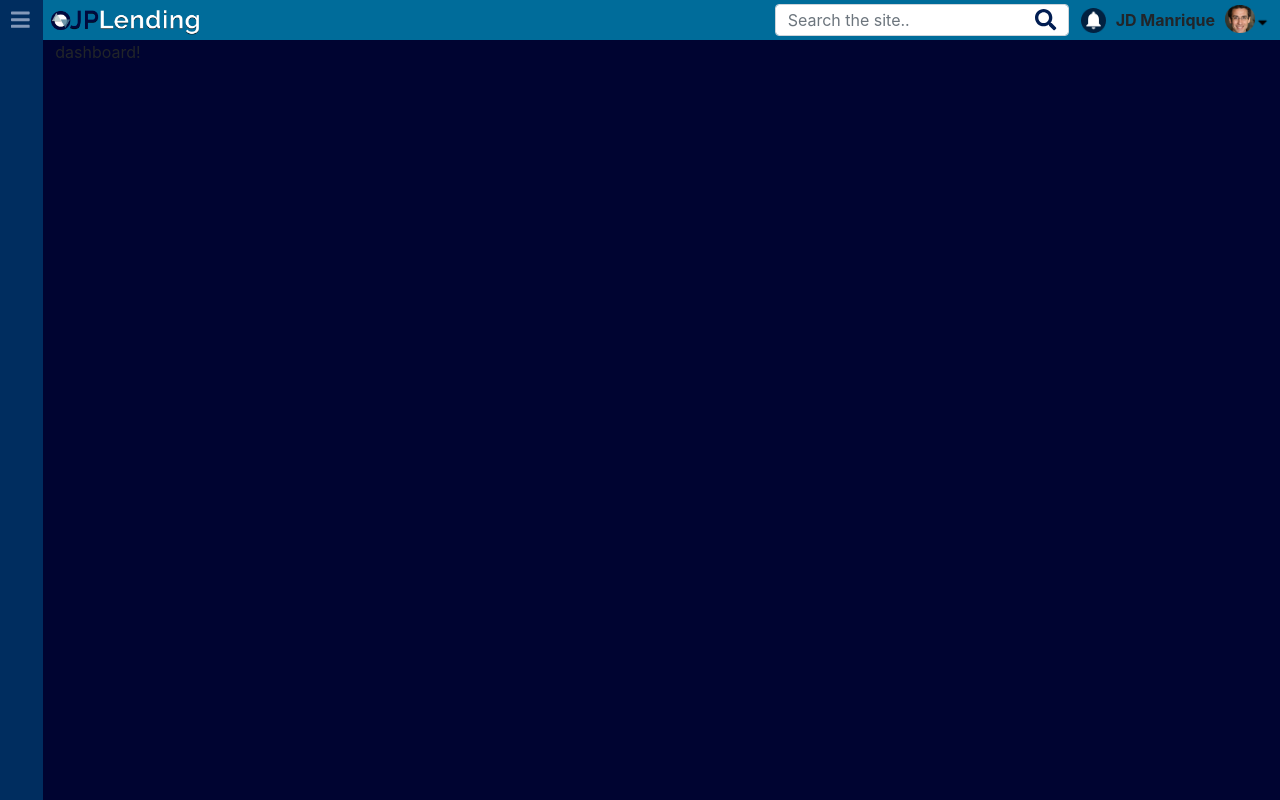
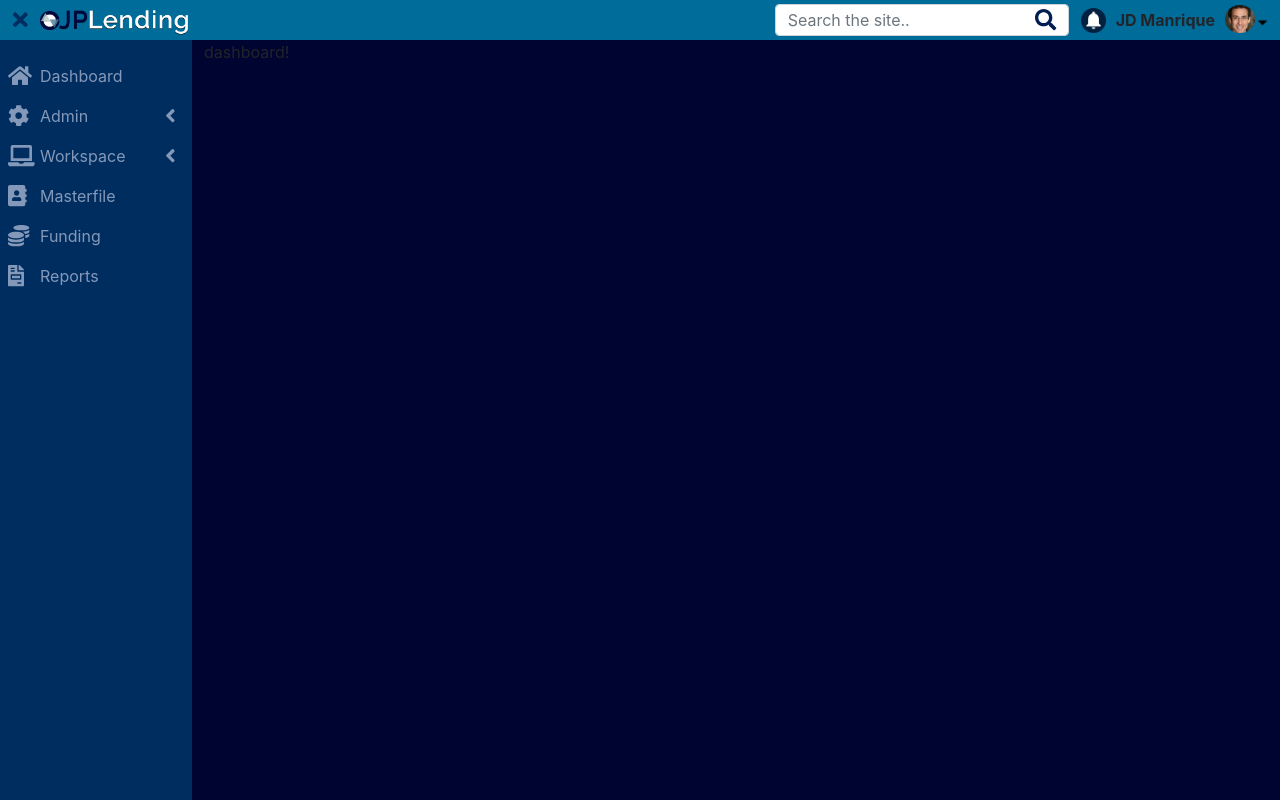
Before and after one commit to jdmanrique/myLendingApp, an Angular app in the folder myLendingApp-UI/: page /dashboard in a window 1280 px wide. Built offline with nearby package versions, Linux system fonts and the light colour scheme.

Commit message:
Sidebar adjustments

```diff
--- a/myLendingApp-UI/src/app/layout/components/content-layout/content-layout.component.html
+++ b/myLendingApp-UI/src/app/layout/components/content-layout/content-layout.component.html
@@ -1,7 +1,7 @@
 <div id="layoutMain">
-    <app-sidebar></app-sidebar>
+    <app-titlebar></app-titlebar>
     <div class="main-container">
-        <app-titlebar></app-titlebar>
+        <app-sidebar></app-sidebar>
         <div id="layoutMain_content" class="container-fluid">
             <router-outlet></router-outlet>
         </div>
--- a/myLendingApp-UI/src/app/layout/components/sidebar/sidebar.component.html
+++ b/myLendingApp-UI/src/app/layout/components/sidebar/sidebar.component.html
@@ -1,9 +1,5 @@
 <div class="sidebar-nav-main">
-    <div class="sidebar-menu-container" #sideBarMenuContainer name="sideBarMenuContainer">
-        <fa-icon class="sidebar-menu-icon" [icon]="'times'" (click)="toggleSideBar(false)" *ngIf="sideBarToggled" size="lg"></fa-icon>
-        <fa-icon class="sidebar-menu-icon" [icon]="'bars'" (click)="toggleSideBar(true)" *ngIf="!sideBarToggled" size="lg"></fa-icon>
-    </div>
-    <div class="sidebar-nav-container" #sideBarNavContainer name="sidebarNavContainer">
+    <div class="sidebar-nav-container" #sideBarNavContainer name="sideBarNavContainer" [ngClass]="sideBarToggled ? 'toggled' : ''">
         <nav class="sidebar-nav accordion">
             <div *ngFor="let item of navItems" class="sidebar-nav-item" id="{item.id}}" [ngClass]="!item.isCollapsed && item.submenu ? 'selected': ''">
                 <div  class="sidebar-nav-item-container">
--- a/myLendingApp-UI/src/app/layout/components/sidebar/sidebar.component.ts
+++ b/myLendingApp-UI/src/app/layout/components/sidebar/sidebar.component.ts
@@ -12,15 +12,13 @@ import { ActivatedRoute, Router } from '@angular/router';
   styleUrls: ['./sidebar.component.scss']
 })
 export class SidebarComponent implements OnInit {
-  @ViewChild('sideBarMenuContainer') sideBarMenuContainer: ElementRef;
-  @ViewChild('sideBarNavContainer') sideBarNavContainer: ElementRef;
 
   navItems: INavItem[];
   isCollapsed = true;
+  subscriptions: Subscription = new Subscription();
   sideBarToggled: boolean;
-  subscriptions: Subscription = new Subscription();
 
-  constructor(private layoutService: LayoutService, private renderer: Renderer2, private route: Router) {
+  constructor(private layoutService: LayoutService, private route: Router) {
     this.navItems = layoutService.navigationItems;
   }
 
@@ -31,33 +29,11 @@ export class SidebarComponent implements OnInit {
         this.sideBarToggled = value;
       })
     );
-
-    this.subscriptions.add(
-      this.route.events.subscribe(x => console.log(x))
-    );
   }
 
   redirectTo(item: INavItem) {
     this.layoutService.redirectTo(item);
   }
 
-  toggleSideBar(value: boolean) {
-    this.layoutService.toggleSideBar(value);
-    this.applyClass(value);
-  }
-
   // Private methods
-  private subscribe() {
-  }
-
-  private applyClass(value: boolean) {
-    if (value) {
-      this.renderer.addClass(this.sideBarMenuContainer.nativeElement, 'toggled');
-      this.renderer.addClass(this.sideBarNavContainer.nativeElement, 'toggled');
-    }
-    else {
-      this.renderer.removeClass(this.sideBarMenuContainer.nativeElement, 'toggled');
-      this.renderer.removeClass(this.sideBarNavContainer.nativeElement, 'toggled');
-    }
-  }
 }
--- a/myLendingApp-UI/src/app/layout/components/titlebar/titlebar.component.html
+++ b/myLendingApp-UI/src/app/layout/components/titlebar/titlebar.component.html
@@ -1,8 +1,8 @@
 <div class="titlebar-container" name="titleBarContainer" #titleBarContainer>
-    <!-- <div class="titlebar-menu-container" name="titleBarMenuContainer" #titleBarMenuContainer>
-        <span class="titlebar-menu-close-icon" (click)="toggleSideBar(false)" *ngIf="sideBarToggled"></span>
-        <span class="titlebar-menu-icon" (click)="toggleSideBar(true)" *ngIf="!sideBarToggled"></span>
-    </div> -->
+    <div class="titlebar-menutoggle-container">
+      <fa-icon class="titlebar-menutoggle-icon" [icon]="'times'" (click)="toggleSideBar(false)" *ngIf="sideBarToggled" size="lg"></fa-icon>
+      <fa-icon class="titlebar-menutoggle-icon" [icon]="'bars'" (click)="toggleSideBar(true)" *ngIf="!sideBarToggled" size="lg"></fa-icon>
+    </div>
     <div class="titlebar-logo-container">
       <a [routerLink]="'/dashboard'">
         <img class="titlebar-logo-icon" [src]="'./assets/icons/nav/logo.png'"/>
--- a/myLendingApp-UI/src/app/layout/components/titlebar/titlebar.component.ts
+++ b/myLendingApp-UI/src/app/layout/components/titlebar/titlebar.component.ts
@@ -8,29 +8,15 @@ import { Component, OnInit, Renderer2, ElementRef, ViewChild } from '@angular/co
 })
 export class TitlebarComponent implements OnInit {
 
-  @ViewChild('titleBarContainer') titleBarContainer: ElementRef;
-  @ViewChild('titleBarMenuContainer') titleBarMenuContainer: ElementRef;
-
   sideBarToggled: boolean;
   constructor(private layoutService: LayoutService, private renderer: Renderer2) { }
 
   ngOnInit(): void {
+    this.toggleSideBar(true);
   }
 
   toggleSideBar(value: boolean) {
     this.sideBarToggled = value;
     this.layoutService.toggleSideBar(value);
-    this.applyClass(value);
-  }
-
-  private applyClass(value: boolean) {
-    if (value) {
-      this.renderer.addClass(this.titleBarContainer.nativeElement, 'toggled');
-      this.renderer.addClass(this.titleBarMenuContainer.nativeElement, 'toggled');
-    }
-    else {
-      this.renderer.removeClass(this.titleBarContainer.nativeElement, 'toggled');
-      this.renderer.removeClass(this.titleBarMenuContainer.nativeElement, 'toggled');
-    }
   }
 }
--- a/myLendingApp-UI/src/app/layout/service/layout.service.ts
+++ b/myLendingApp-UI/src/app/layout/service/layout.service.ts
@@ -10,7 +10,7 @@ import { BehaviorSubject } from 'rxjs';
 })
 export class LayoutService {
 
-  sideBarToggled: BehaviorSubject<boolean> = new BehaviorSubject<boolean>(false);
+  sideBarToggled: BehaviorSubject<boolean> = new BehaviorSubject<boolean>(true);
 
   get navigationItems() {
     return sideNavItems;
--- a/myLendingApp-UI/src/styles/navigation/_layout.scss
+++ b/myLendingApp-UI/src/styles/navigation/_layout.scss
@@ -1,13 +1,13 @@
 #layoutMain {
     @extend .container-fluid, .w-100, .no-gutters, .p-0, .h-100;
     display: flex;
-    flex-direction: row;
+    flex-direction: column;
 
     .main-container {
         @extend .w-100, .h-100;
         display: flex;
-        flex-direction: column;
-
+        flex-direction: row;
+        height: calc(100vh - 3rem);
         #layoutMain_content {
             flex-grow: 2;
             background-color: $custom-color-oxfordblue;
--- a/myLendingApp-UI/src/styles/navigation/_sidebar.scss
+++ b/myLendingApp-UI/src/styles/navigation/_sidebar.scss
@@ -3,27 +3,9 @@ app-sidebar {
 }
 .sidebar-nav-main {
 
-    .sidebar-menu-container {
-        justify-content: center;
-        width: 2.5rem;
-        height: $titlebar-base-height;
-        align-items: center;
-        display: flex;
-        margin-right: .2rem;
-        transition: all .15s ease-in-out;
-
-        &.toggled {
-          margin-left: 10rem;
-          transform: translateX(0);
-        }
-
-        .sidebar-menu-icon {
-          color: $custom-color-shadowblue;
-          cursor: pointer;
-        }
-    }
-
     .sidebar-nav-container {
+        padding-top: 1rem;
+        min-width: $sidebar-base-width;
         margin-left: -$sidebar-base-width;
         transform: translateX(-$sidebar-base-width);
         transition: all .15s ease-in-out;
@@ -38,7 +20,6 @@ app-sidebar {
         }
 
         .sidebar-nav {
-            height: calc(100vh - 2.5rem);
             display: flex;
             flex-direction: column;
 
--- a/myLendingApp-UI/src/styles/navigation/_titlebar.scss
+++ b/myLendingApp-UI/src/styles/navigation/_titlebar.scss
@@ -17,6 +17,19 @@ app-titlebar {
     justify-content: space-between;
     flex-basis: 50px;
 
+    .titlebar-menutoggle-container {
+      justify-content: center;
+      width: 2.5rem;
+      height: $titlebar-base-height;
+      align-items: center;
+      display: flex;
+
+      .titlebar-menutoggle-icon {
+        color: $custom-color-prussianblue;
+        cursor: pointer;
+      }
+    }
+
     .titlebar-menu-container {
       justify-content: center;
       width: 2.5rem;
@@ -33,7 +46,6 @@ app-titlebar {
         @extend %titlebar-container;
         justify-content: left;
         flex-grow: 2;
-        padding-left: .5rem;
         .titlebar-logo-icon {
           @extend %icon-image;
           width:150px;
```
Lines whose indentation alone changed are shown as unchanged.
